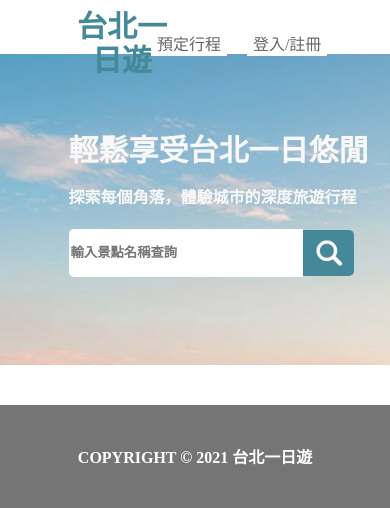
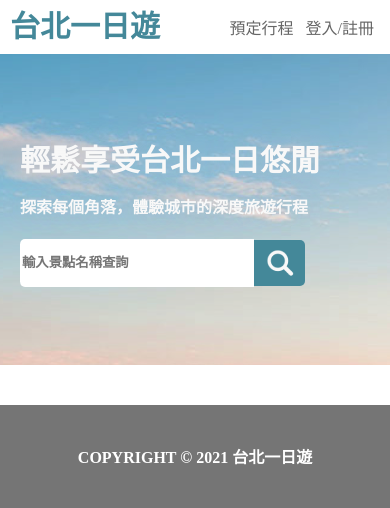
Before and after one commit to jamieyu0914/taipei-day-trip, a Flask app: page / in a window 390 px wide. Shown: the top 508 px of the page. Run offline with Flask 2, Linux system fonts and the light colour scheme; data that the repository does not hold is empty.

Commit message:
3st develop Commit 1128 -- Final Version for ubuntu in AWS -- tried to fix the final page, padding, and mobile version problems

```diff
--- a/public/fetch.js
+++ b/public/fetch.js
@@ -167,12 +167,6 @@ function getmoredata() {
         nextPage = data["nextPage"];
         console.log(nextPage);
 
-        if (nextPage == null) {
-          isLoading = "done";
-          console.log("THE END!");
-          return;
-        }
-
         for (i = 0; i < 12; i++) {
           let posts = data["data"][i];
           // console.log(posts);
@@ -229,7 +223,8 @@ function getmoredata() {
         // console.log(data["data"]);
       })
       .then(() => {
-        if (isLoading == "done") {
+        if (nextPage == null) {
+          isLoading == "done";
           console.log("done here!!!!!");
           return;
         } else {
--- a/public/layout.css
+++ b/public/layout.css
@@ -490,34 +490,40 @@ html {
 }
 
 @media (max-width: 600px) {
+  .desktop-menu-left {
+    padding: 10px;
+    width: 150px;
+  }
+
   .mytext {
     margin: 0px;
-  }
-
-  .desktop-menu-left {
-    padding-left: 16vw;
-    padding-top: 10px;
+    width: 150px;
+    padding: 0px;
   }
 
   .desktop-menu-right {
-    padding-right: 13.5vw;
-    padding-top: 7px;
+    padding: 10px;
+  }
+
+  .item {
+    margin: 0px;
   }
 
   .slogan {
     position: absolute;
-    top: 130px;
-    /* left: 20px; */
-    width: 0px;
-    left: 15vw;
+    width: 320px;
+    left: 10px;
+    padding-left: 0px;
   }
 
   .text-title {
-    max-width: fit-content;
+    width: 320px;
+    max-width: none;
   }
 
   .text-subtitle {
-    max-width: fit-content;
+    max-width: none;
+    width: 320px;
   }
   .search {
     width: 285px;
--- a/templates/index.html
+++ b/templates/index.html
@@ -1,3 +1,4 @@
+<!-- 清除瀏覽器預設值 -->
 <!DOCTYPE html>
 <html lang="en">
   <head>
```
